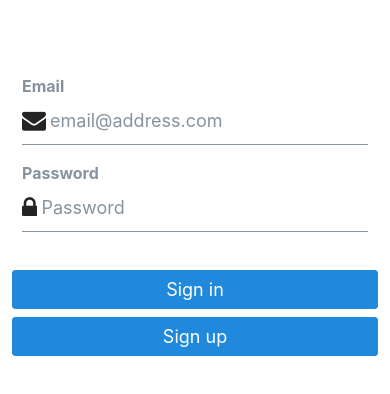
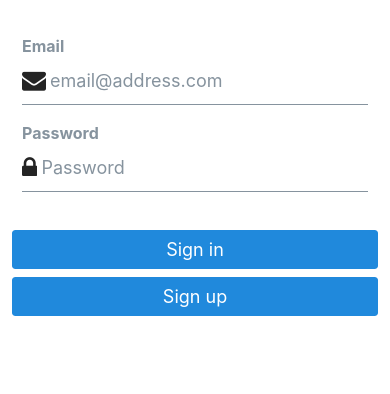
Before and after one commit to crisTINACFG/JupiTimer, a React Native app: screen /HomeScreen in a window 390 px wide. Shown: the top 394 px of the page. Built offline with nearby package versions, Linux system fonts and the light colour scheme.

Commit message:
fixed auth screen flex box

```diff
--- a/App.tsx
+++ b/App.tsx
@@ -3,7 +3,7 @@ import React, { useState, useEffect } from 'react';
 import { supabase } from './src/api/supabaseClient';
 import Auth from './src/api/Auth';
 import HomeScreen from './src/Screens/HomeScreen';
-import { View } from 'react-native';
+import { View, StyleSheet } from 'react-native';
 import { Session } from '@supabase/supabase-js';
 import { logout } from './src/api/supabaseClient';
 
@@ -31,5 +31,20 @@ export default function App() {
   }, []);
 
   // 'session && session.user' way to determine if a user is currently authenticated
-  return session && session.user ? <HomeScreen /> : <View><Auth/></View>;
+  return session && session.user ? <HomeScreen /> : <Auth/>;
 }
+
+const styles = StyleSheet.create({
+  container: {
+    padding: 12,
+    backgroundColor: 'white',
+  },
+  verticallySpaced: {
+    paddingTop: 4,
+    paddingBottom: 4,
+    alignSelf: 'stretch',
+  },
+  mt20: {
+    marginTop: 20,
+  },
+})
--- a/src/Screens/settingsScreen.js
+++ b/src/Screens/settingsScreen.js
@@ -35,10 +35,13 @@ const styles = StyleSheet.create({
         top: 10,
         right: 10,
         padding: 10,
+        backgroundColor: 'pink',
+        color: 'black',
     },
     logoutButton: {
         padding: 10,
         backgroundColor: 'pink',
         borderRadius: 5,
+        color: 'black',
     },
 });
--- a/src/api/Auth.tsx
+++ b/src/api/Auth.tsx
@@ -81,8 +81,9 @@ export default function Auth() {
 
 const styles = StyleSheet.create({
   container: {
-    marginTop: 40,
     padding: 12,
+    flex: 1,
+    backgroundColor: 'white',
   },
   verticallySpaced: {
     paddingTop: 4,
```
